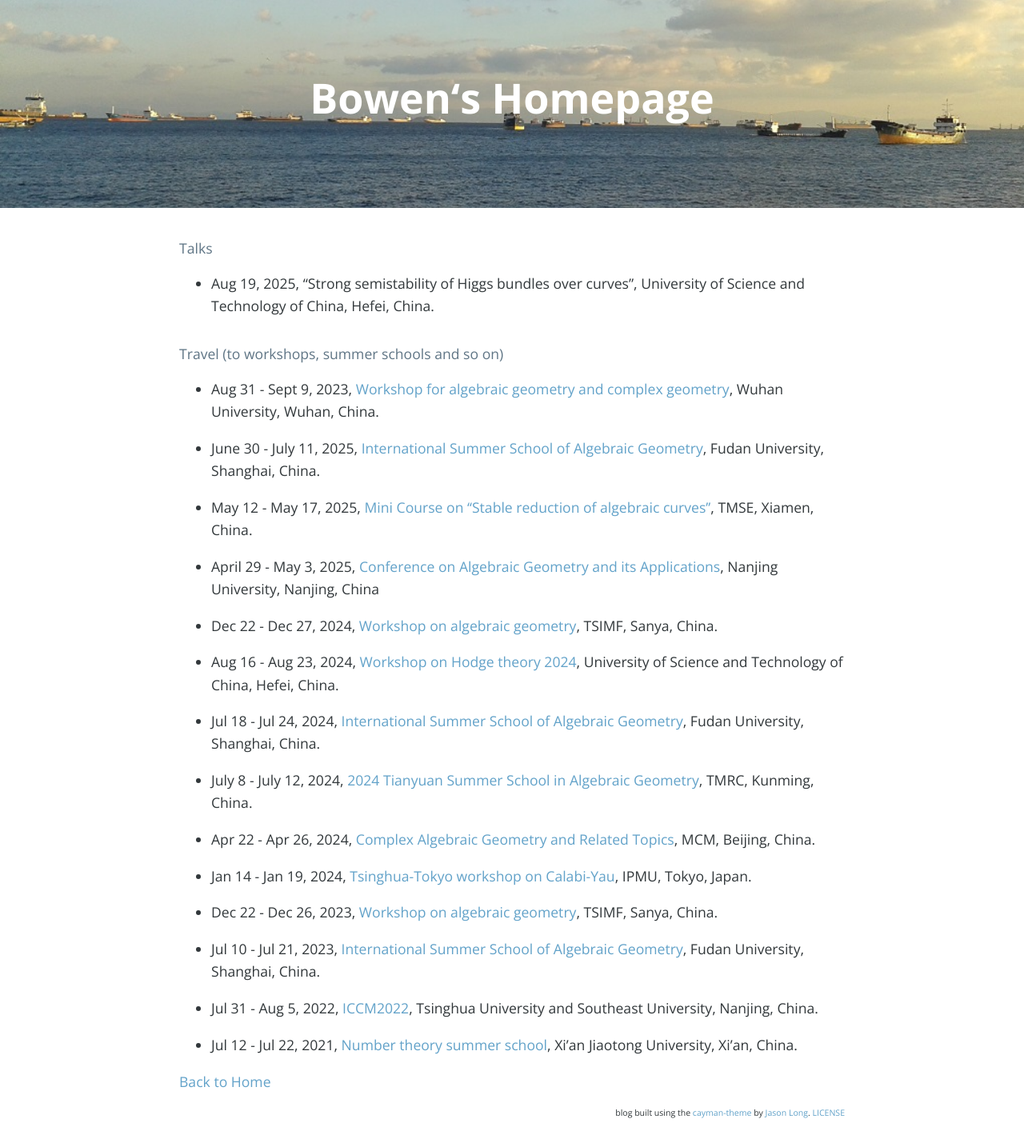
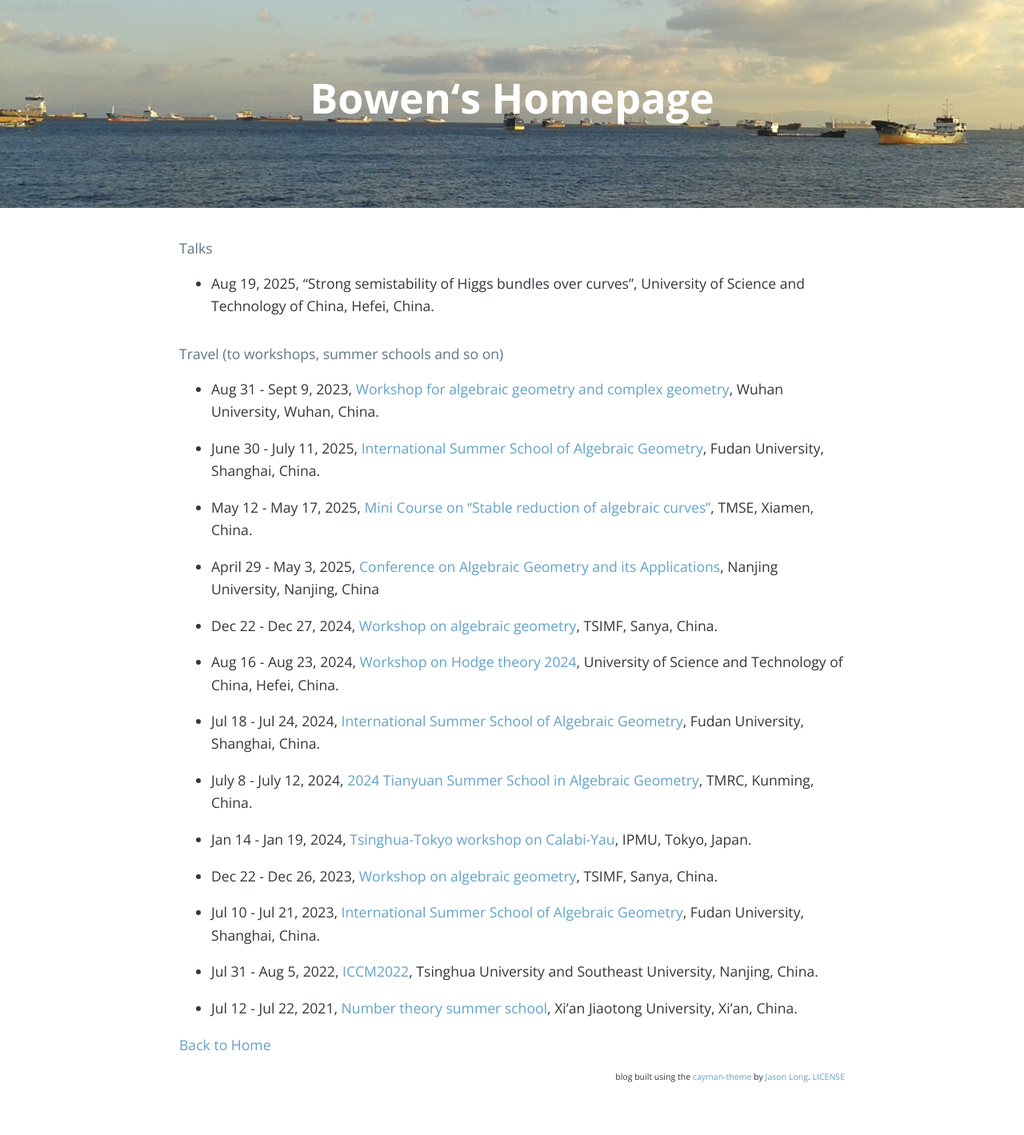
Before and after one commit to bowenl-math/bowenl-math.github.io, a Jekyll site: the page built from travel.md, in a window 1280 px wide. Shown: the whole page at 80% size. Built offline with Jekyll 4.4.1, drawn with Linux system fonts in a browser that asks for light colours; nearby versions of some CDN libraries; our own code applies the rules of GitHub Pages for plain Markdown files; comment, search, counter and statistics services are not loaded; after the commit the page ends 1373 px from its top, so only the background shows below that.

Commit message:
Update travel.md

```diff
--- a/travel.md
+++ b/travel.md
@@ -18,8 +18,6 @@
 
 * July 8 - July 12, 2024, [2024 Tianyuan Summer School in Algebraic Geometry](http://www.jliumath.com/conferences/2024TSSiAG.html), TMRC, Kunming, China.
 
-* Apr 22 - Apr 26, 2024, [Complex Algebraic Geometry and Related Topics](http://www.mcm.ac.cn/events/programs/202401/t20240122_768739.html), MCM, Beijing, China.
-
 * Jan 14 - Jan 19, 2024, [Tsinghua-Tokyo workshop on Calabi-Yau](https://indico.ipmu.jp/event/422/), IPMU, Tokyo, Japan.
 
 * Dec 22 - Dec 26, 2023, [Workshop on algebraic geometry](http://www.tsimf.cn/meeting/detail?id=360), TSIMF, Sanya, China.
```
